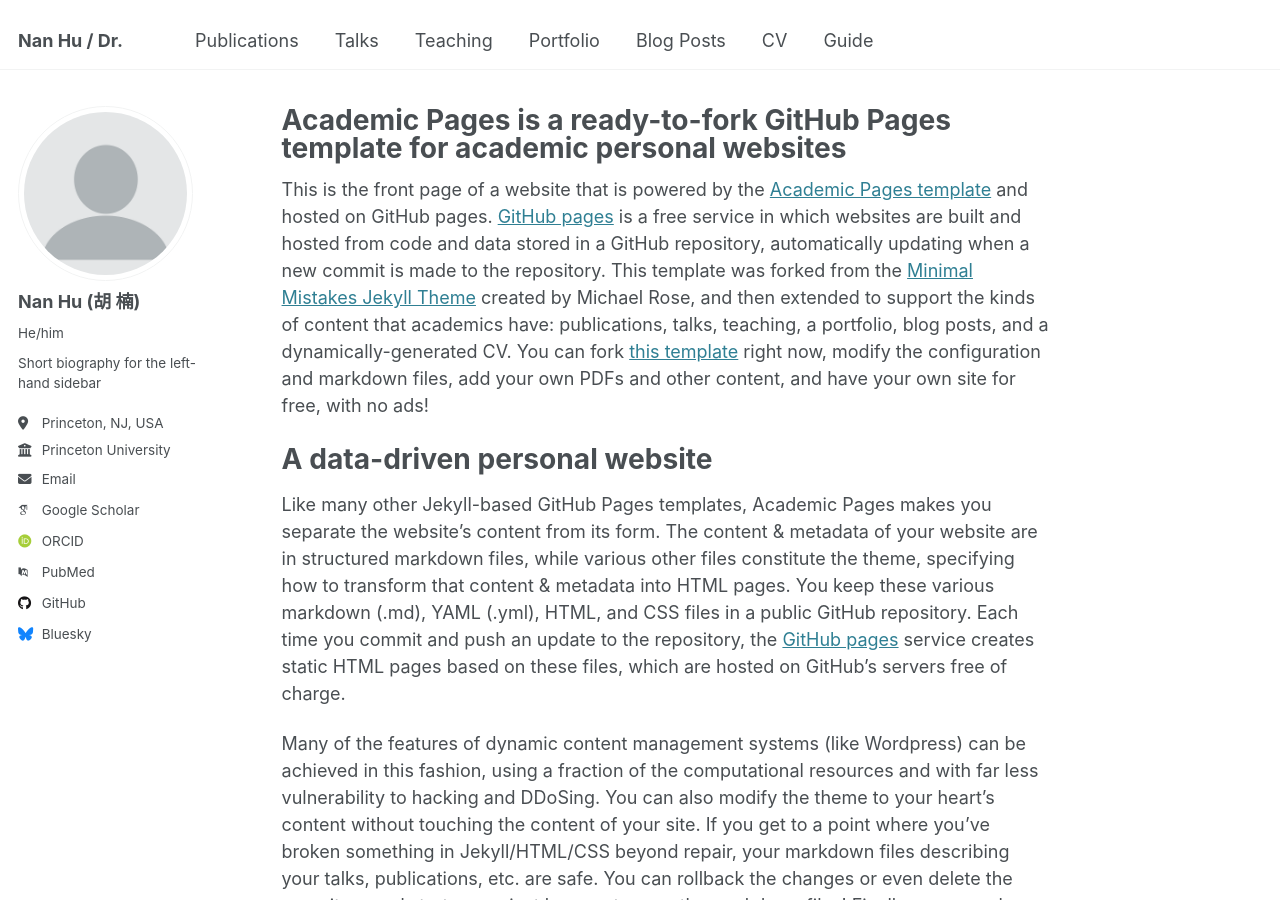
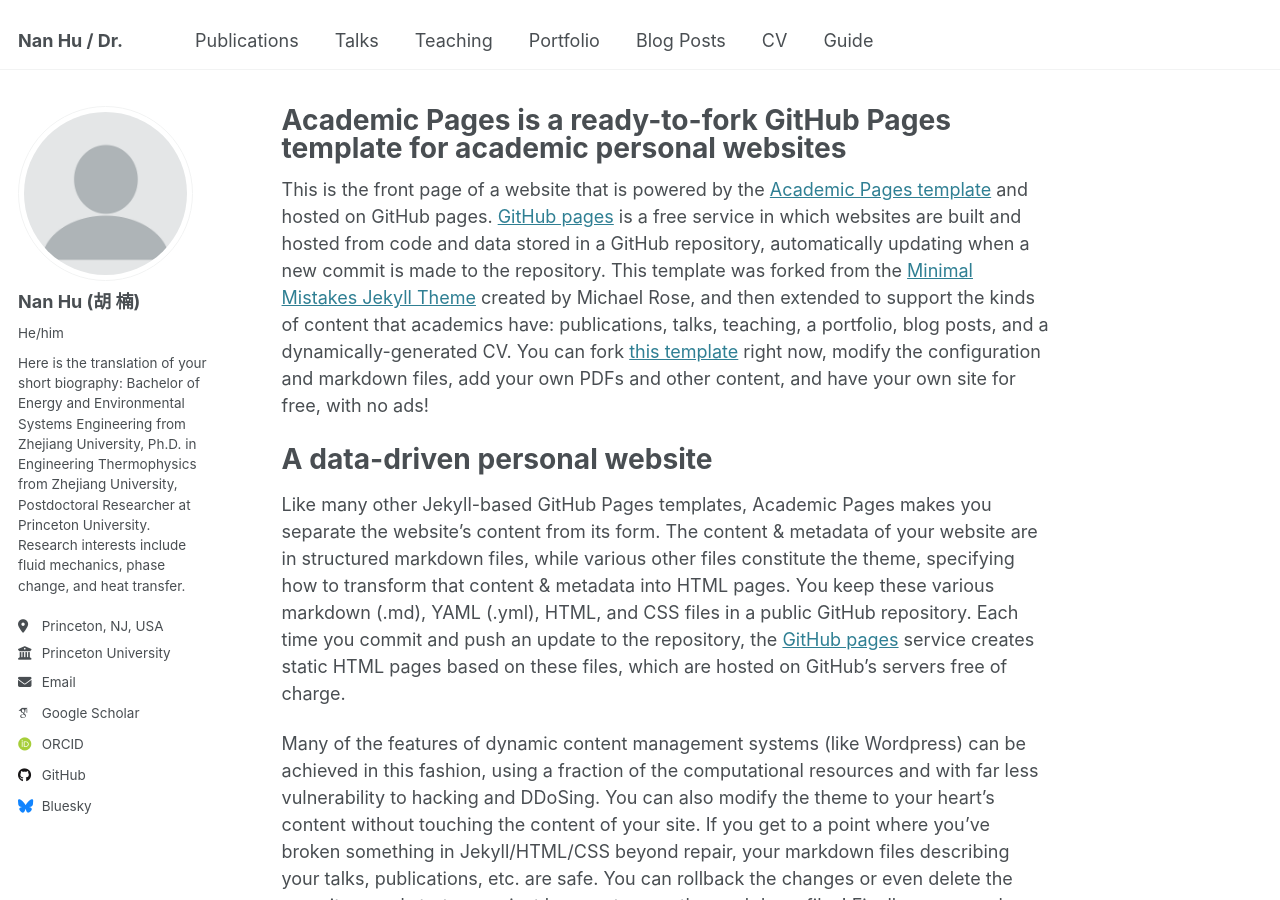
Before and after one commit to princetonNanHu/Nan, a Jekyll site: the page built from _pages/about.md, in a window 1280 px wide and 900 px high. Built offline with Jekyll 4.4.1, drawn with Linux system fonts in a browser that asks for light colours; some web fonts are replaced.

Commit message:
Update _config.yml

```diff
--- a/_config.yml
+++ b/_config.yml
@@ -25,21 +25,23 @@ author:
   avatar           : "profile.png"
   name             : "Nan Hu (胡 楠)"
   pronouns         :  "He/him"
-  bio              : "Short biography for the left-hand sidebar"
+  bio              : "Here is the translation of your short biography:
+
+Bachelor of Energy and Environmental Systems Engineering from Zhejiang University, Ph.D. in Engineering Thermophysics from Zhejiang University, Postdoctoral Researcher at Princeton University. Research interests include fluid mechanics, phase change, and heat transfer."
   location         : "Princeton, NJ, USA"
   employer         : "Princeton University"
   uri              : # URL
   email            : "nh0529@princeton.edu"
 
   # Academic websites
-  arxiv            : # URL - Update with the correct link to your profile
+  #arxiv            : # URL - Update with the correct link to your profile
   googlescholar    : "https://scholar.google.com/citations?hl=zh-CN&user=HdAPq3kAAAAJ"
-  impactstory      : # URL
+  #impactstory      : # URL
   orcid            : "https://orcid.org/0000-0002-9377-3904"
-  semantic         : # URL
-  pubmed           : "https://www.ncbi.nlm.nih.gov/pubmed/?term=john+snow"
-  researchgate     : # URL
-  scopus           : # URL
+  #semantic         : # URL
+  #pubmed           : "https://www.ncbi.nlm.nih.gov/pubmed/?term=john+snow"
+  #researchgate     : # URL
+  #scopus           : # URL
 
   # Repositories and software development
   bitbucket        : # Username - Update with your username on the site
```
